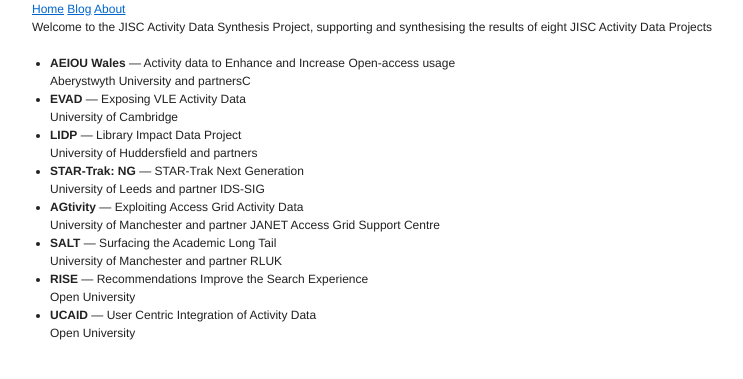
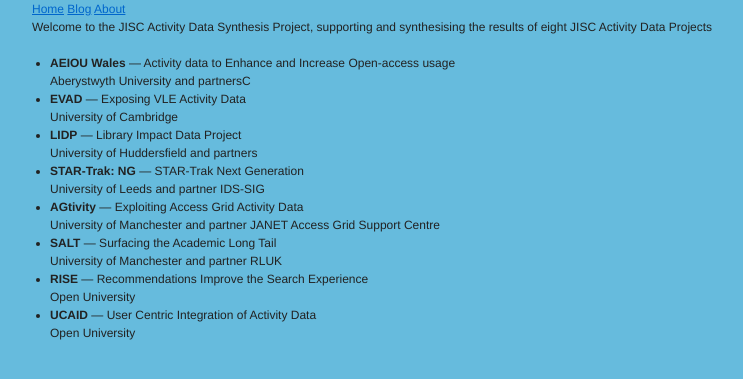
Before and after one commit to activitydata/activitydata.github.com, a Jekyll site: the page built from index.html, in a window 1280 px wide. Shown: the top 379 px of the page, without its empty margins (133-876 px from the left). Built offline with Jekyll 4.4.1, drawn with Linux system fonts in a browser that asks for light colours.

Commit message:
Adding background

```diff
--- a/_layouts/default.html
+++ b/_layouts/default.html
@@ -11,6 +11,7 @@
     <!--[if lt IE 8]>
       <link media="screen, projection" rel="stylesheet" type="text/css" href="/stylesheets/blueprint/ie.css" />
     <![endif]-->
+    <link media="screen, projection" rel="stylesheet" type="text/css" href="/stylesheets/screen.css" />
   </head>
   <body>
     <div class="container">
--- /dev/null
+++ b/stylesheets/screen.css
@@ -0,0 +1,8 @@
+body {
+  background: #6BD none repeat scroll 0% 0%;
+}
+
+.body-outer {
+  background: transparent url(http://www.blogblog.com/1kt/simple/gradients_light.png) repeat-x scroll 0% 0%;
+  width: 100%;
+}
```
